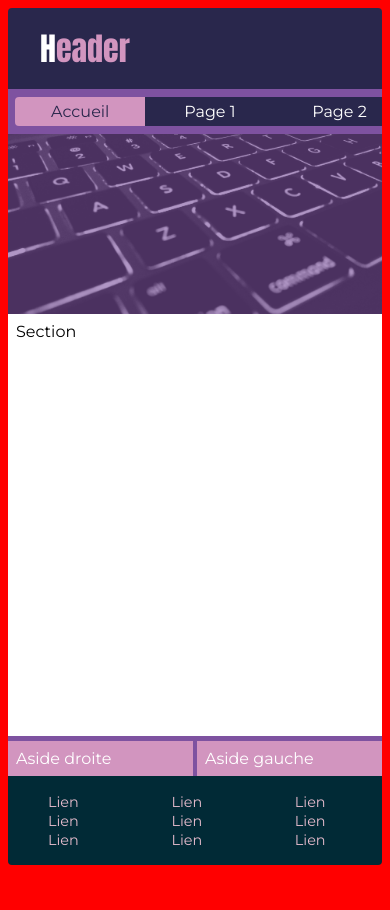
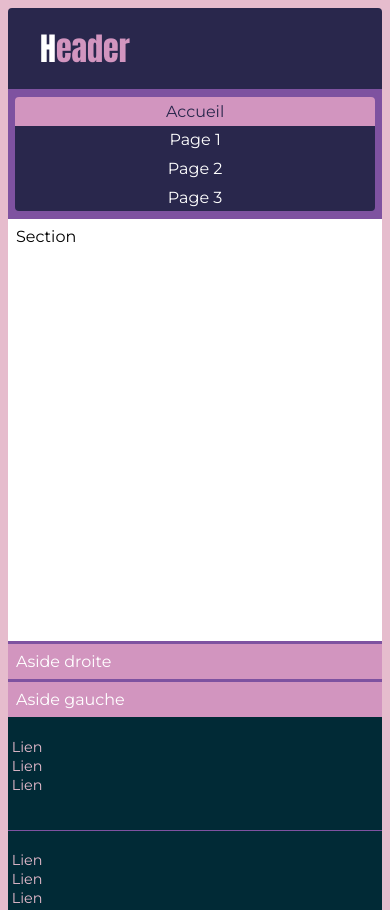
Before and after one commit to vishnugopy/JS-Exo, a plain HTML site: page Media querry/page.html in a window 390 px wide. Shown: the top 910 px of the page. Before the commit the page ends 873 px from the top, so only its background shows below. Drawn offline with Linux system fonts and the light colour scheme.

Commit message:
JeSuisPro

```diff
--- a/Media querry/style.css
+++ b/Media querry/style.css
@@ -157,10 +157,6 @@ footer.main_footer a {
 /* INSERT YOUR MEDIA QUERIES HERE */
 @media screen and (max-width: 960px) {
 
-body{
-  background-color: red;
-}
-
 nav.main-nav {
   background-color: #7e52a0;
   width: 100%;
@@ -212,6 +208,87 @@ aside.main_aside_right {
   border-top: 5px solid #7e52a0;
 }
 
+}
+
+@media screen and (max-width: 480px) {
+
+  .home div.hero {
+    display: none;
+  }
+
+  nav.main-nav ul {
+    width: 98%;
+    display: flex;
+    flex-direction: column;
+    justify-content: space-around;
+    margin: .5em;
+    padding: 0;
+    list-style: none;
+  }
 
 
-}
+  nav.main-nav {
+    background-color: #7e52a0;
+    width: 100%;
+
+  }
+
+  nav.main-nav ul {
+    display: flex;
+    justify-content: flex-start;
+    margin: .5em 0;
+  }
+
+  nav.main-nav a {
+    display: block;
+    min-width: 120px;
+    padding: .3em;
+    border-radius: 0px;
+  }
+
+  nav.main-nav ul li:first-child a{
+    border-radius: 4px  4px 0 0;
+  }
+
+  nav.main-nav ul li:last-child a{
+    border-radius: 0 0 4px  4px ;
+  }
+
+  section.main_content {
+    width: 100%;
+
+  }
+
+  aside.main_aside_left, aside.main_aside_right {
+    width: 100%;
+  }
+
+  aside.main_aside_left {
+    order: 3;
+    border-top: 3px solid #7e52a0;
+    border-right:none;
+
+
+  }
+
+  aside.main_aside_right {
+    order: 4;
+    border-left:none;
+    border-top: 3px solid #7e52a0;
+  }
+
+  footer.main_footer ul {
+    width: 100%;
+    padding: 1% 1%;
+  }
+
+  footer.main_footer ul:nth-child(2) {
+    border-bottom: 1px solid #7e52a0;
+    border-top: 1px solid #7e52a0;
+    padding: 5% 1%;
+
+  }
+
+
+
+  }
```
